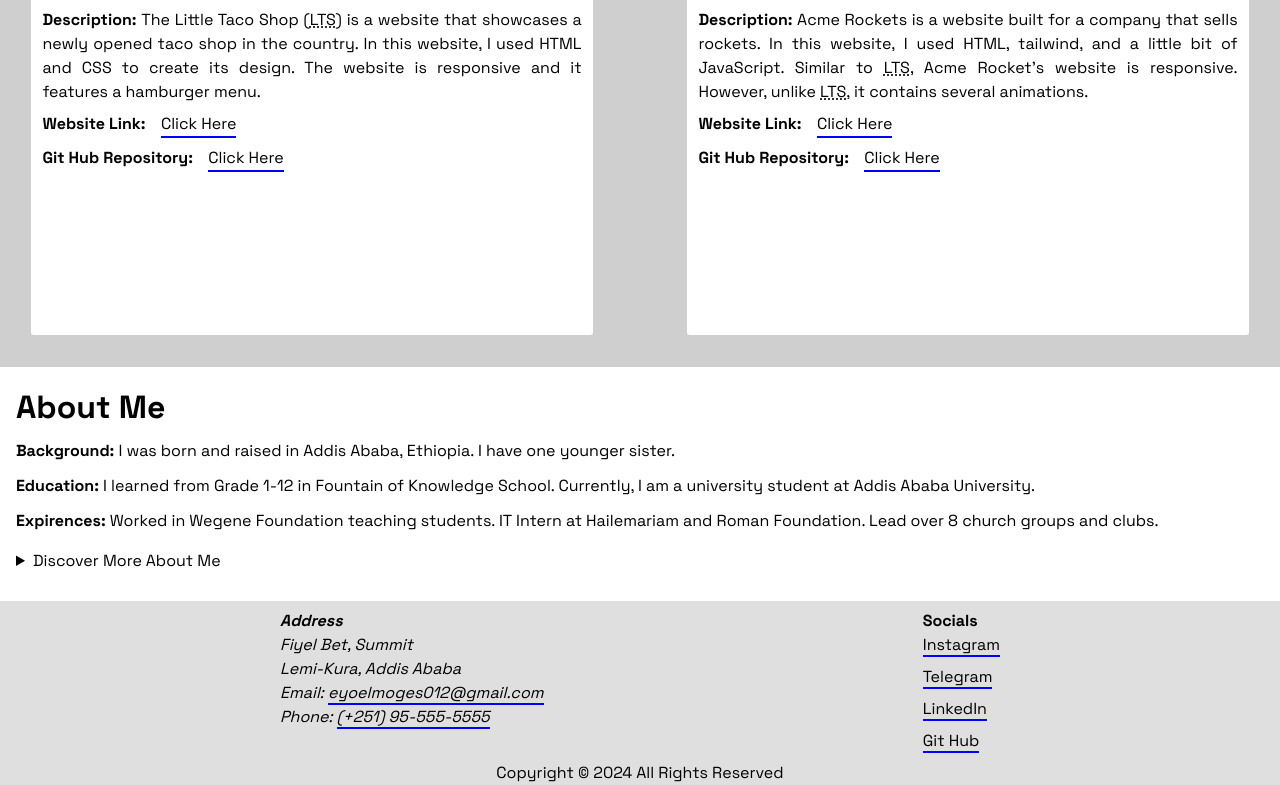
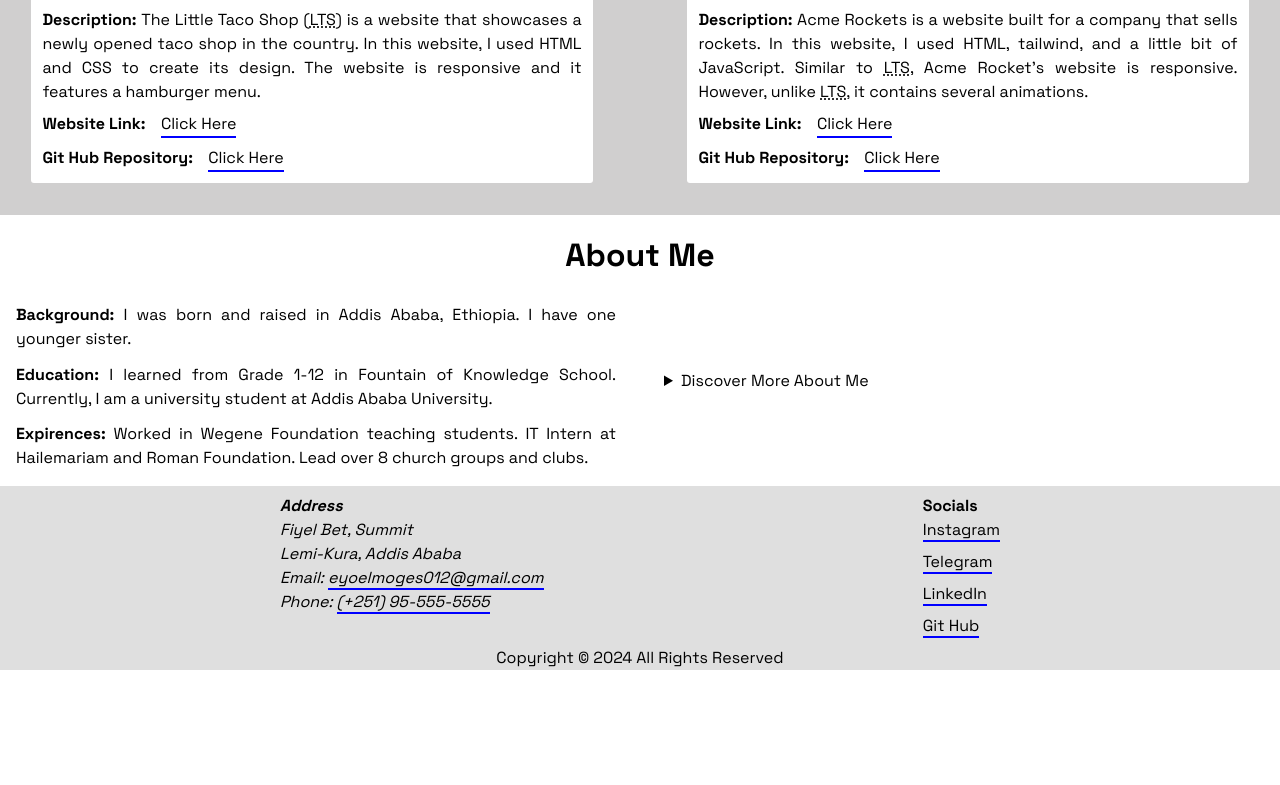
Before and after one commit to eyoelm5/Portfolio, a plain HTML site: page index.html in a window 1280 px wide. Shown: the part 1233-2018 px from the top of the page. After the commit the page ends 1903 px from the top, so only its background shows below. Drawn offline with Linux system fonts and the light colour scheme.

Commit message:
Making about section responsive

```diff
--- a/css/style.css
+++ b/css/style.css
@@ -409,7 +409,6 @@ body{
         grid-template-areas:
         "h2 h2"
         "p1 p2";
-        min-height: calc(100vh - 64px);
         scroll-margin-top:4rem;
     }
 
@@ -424,4 +423,16 @@ body{
     .past-projects:last-child{
         grid-area: p2;
     }
+
+    .about__container{
+        display: grid;
+        grid-template-columns: 1fr 1fr;
+        gap: 3rem;
+        align-items: center;
+    }
+
+    .about__h2{
+        text-align: center;
+        padding-bottom: 1rem;
+    }
 }
```
